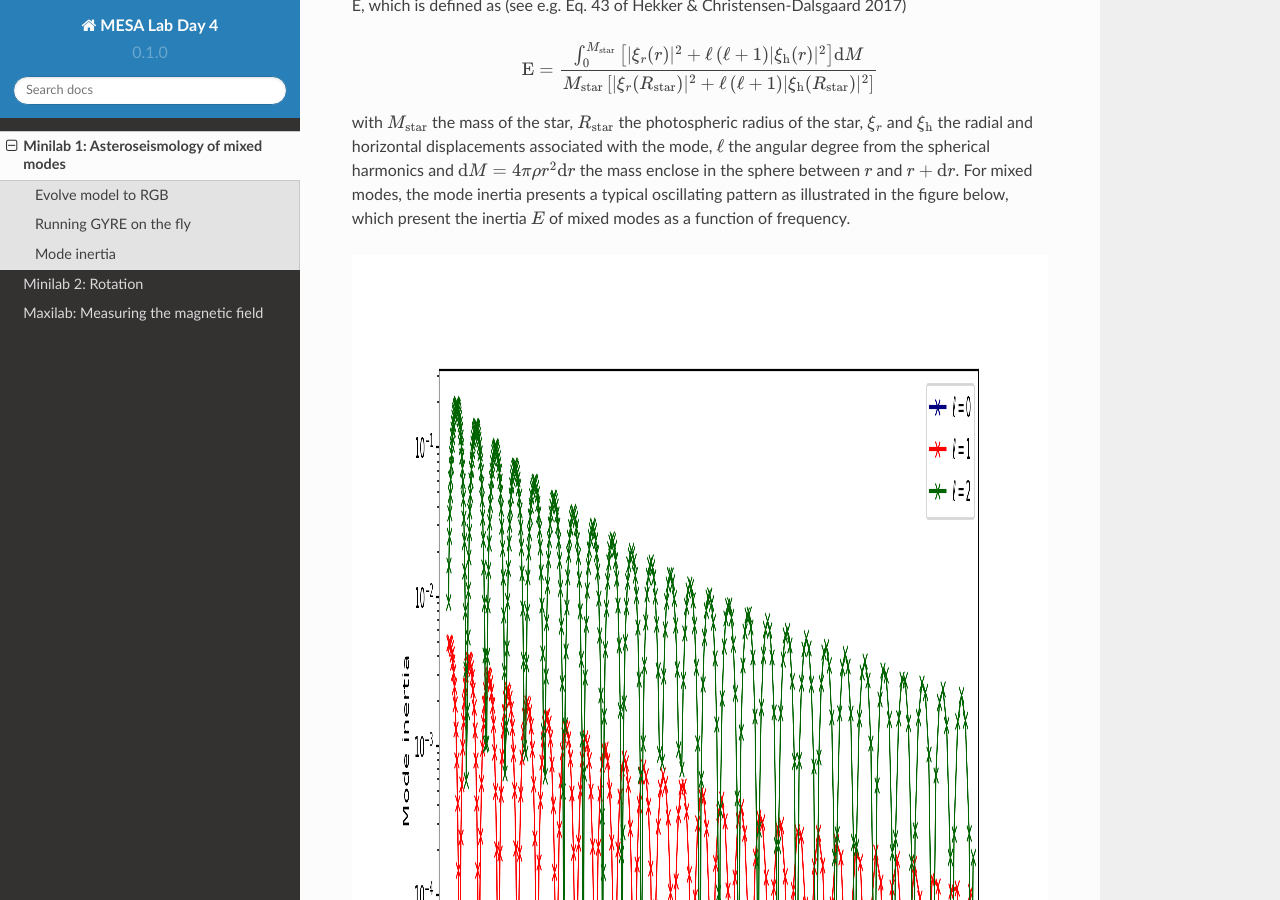
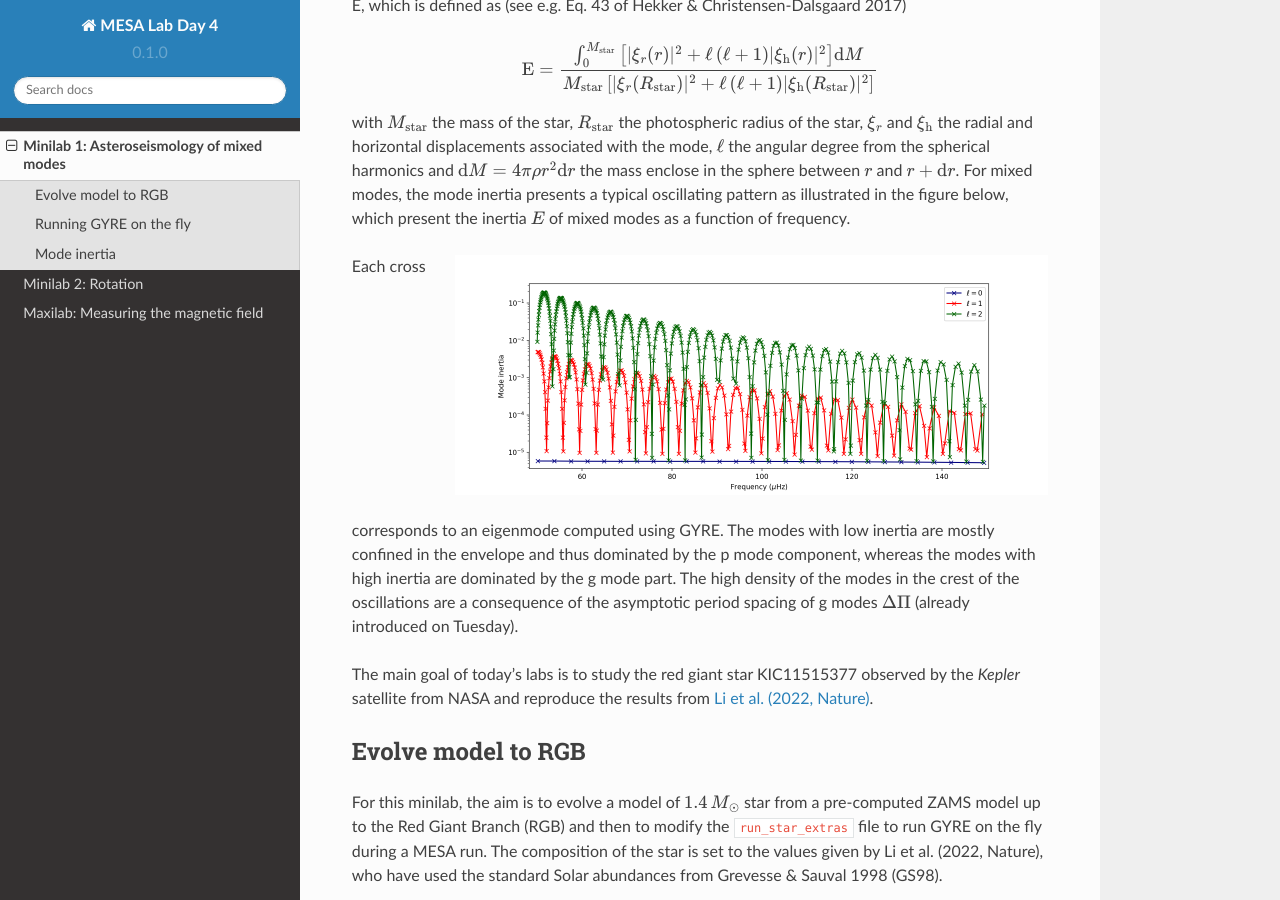
Before and after one commit to mesa-summer-school-2023/mesa-school-bugnet, a Sphinx documentation site: the page built from docs/minilab1.rst, in a window 1280 px wide and 900 px high, scrolled down 550 px. Built offline with Sphinx 7.4.7 and the Read the Docs theme 2.0.0, drawn with Linux system fonts in a browser that asks for light colours.

Commit message:
Update minilab1.rst

```diff
--- a/docs/minilab1.rst
+++ b/docs/minilab1.rst
@@ -15,7 +15,7 @@ with :math:`M_{\rm star}` the mass of the star, :math:`R_{\rm star}` the photosp
    :alt: Mode_inertia
    :width: 2372
    :height: 960
-   :scale: 100%
+   :scale: 25%
    :align: right
 
 
```
